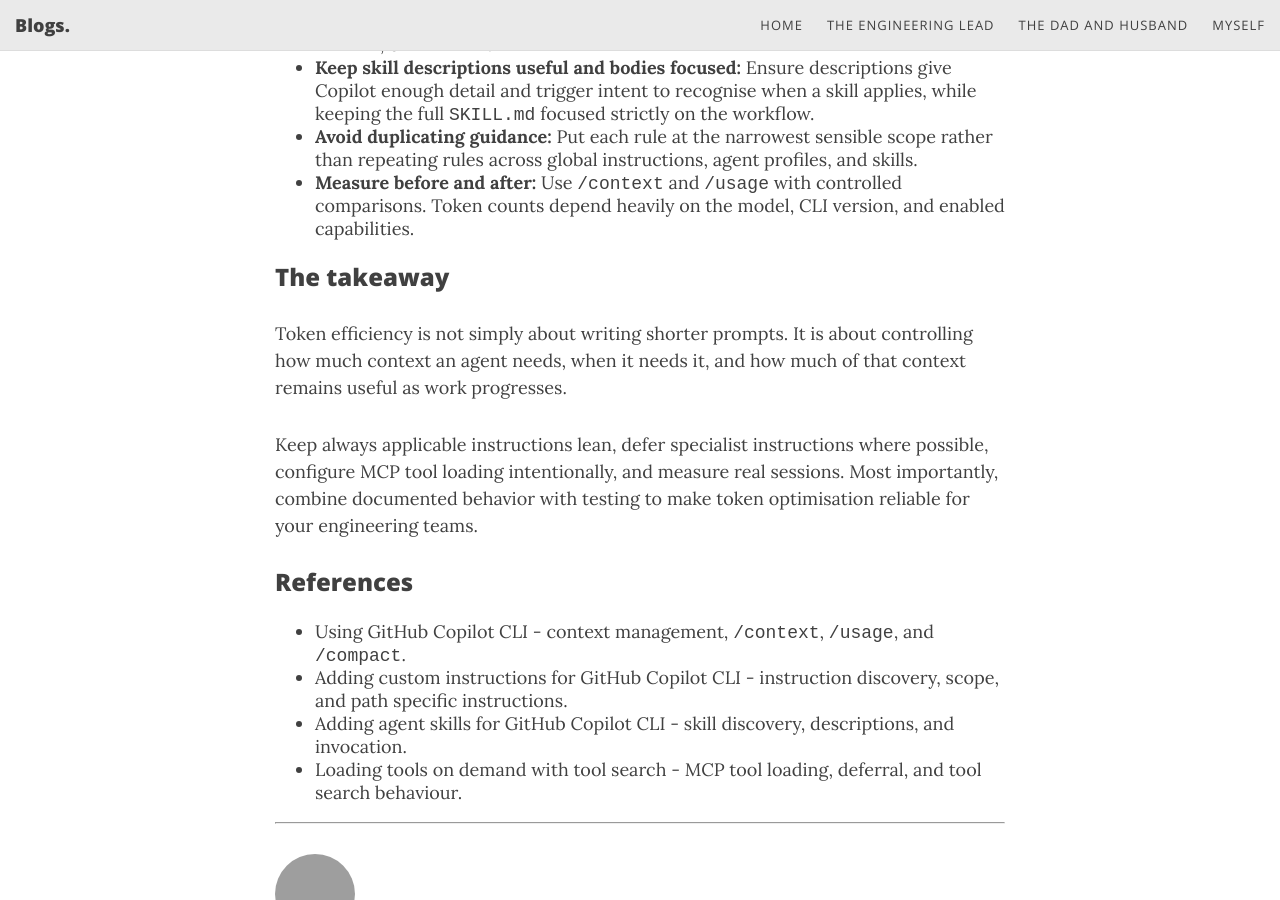
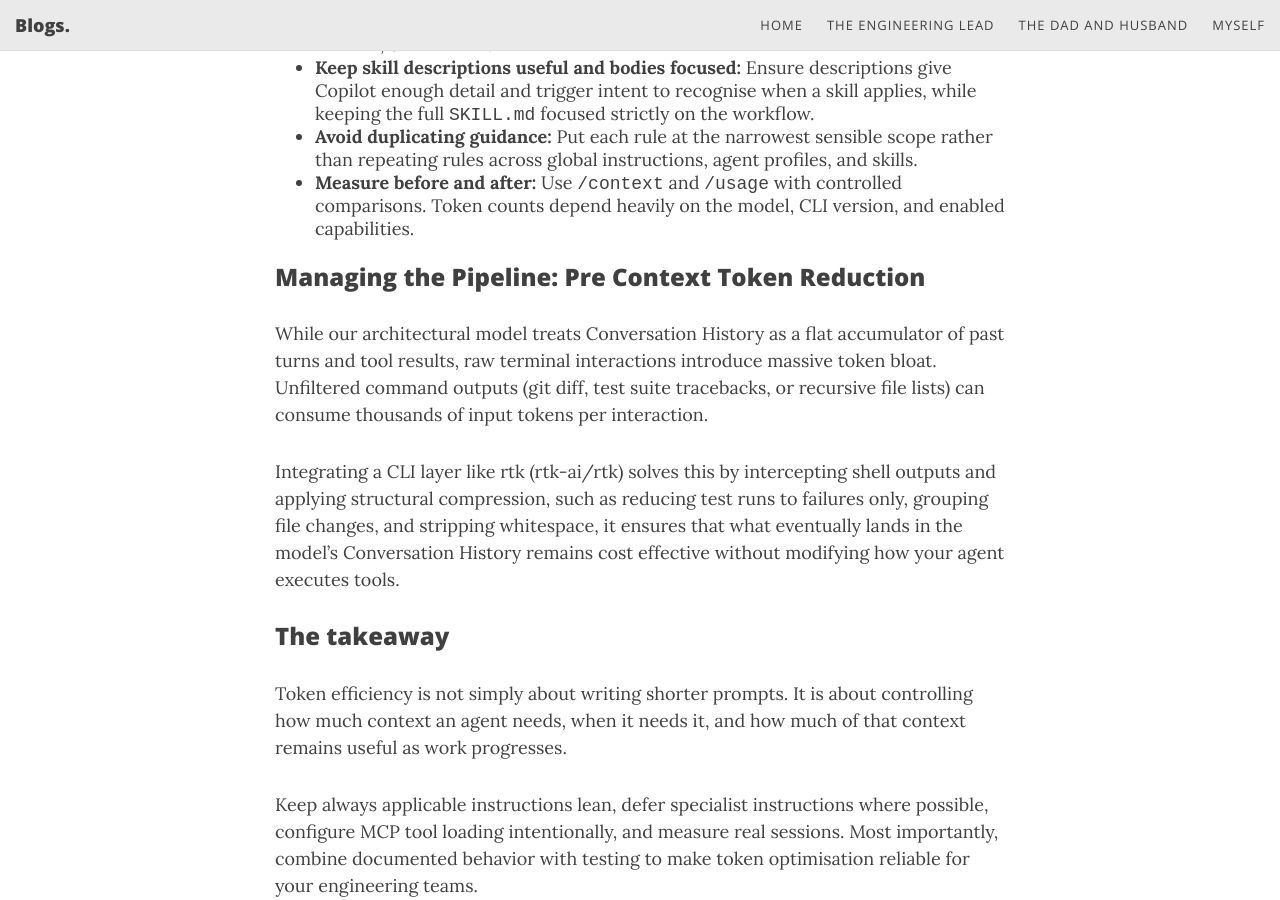
Before and after one commit to Jamesockenden/Jamesockenden.github.io, a Jekyll site: the page built from _posts/2026-10-17-Token Usage in GitHub Copilot.md, in a window 1280 px wide and 900 px high, scrolled down 5784 px. Built offline with Jekyll 4.4.1, drawn with Linux system fonts in a browser that asks for light colours; some of the changed text lies outside the part shown; grey boxes are pictures that could not be loaded.

Commit message:
fixed visual format issues

```diff
--- a/_posts/2026-10-17-Token Usage in GitHub Copilot.md
+++ b/_posts/2026-10-17-Token Usage in GitHub Copilot.md
@@ -120,6 +120,12 @@ Compaction is not the same as shrinking every configuration file on disk. It man
 - **Avoid duplicating guidance:** Put each rule at the narrowest sensible scope rather than repeating rules across global instructions, agent profiles, and skills.
 - **Measure before and after:** Use `/context` and `/usage` with controlled comparisons. Token counts depend heavily on the model, CLI version, and enabled capabilities.
 
+### Managing the Pipeline: Pre Context Token Reduction
+
+While our architectural model treats Conversation History as a flat accumulator of past turns and tool results, raw terminal interactions introduce massive token bloat. Unfiltered command outputs (git diff, test suite tracebacks, or recursive file lists) can consume thousands of input tokens per interaction.
+
+Integrating a CLI layer like rtk (rtk-ai/rtk) solves this by intercepting shell outputs and applying structural compression, such as reducing test runs to failures only, grouping file changes, and stripping whitespace, it ensures that what eventually lands in the model's Conversation History remains cost effective without modifying how your agent executes tools.
+
 ### The takeaway
 
 Token efficiency is not simply about writing shorter prompts. It is about controlling how much context an agent needs, when it needs it, and how much of that context remains useful as work progresses.
```
Also changed, not shown: other parts of _posts/2026-10-17-Token Usage in GitHub Copilot.md (+1 -1 lines).
